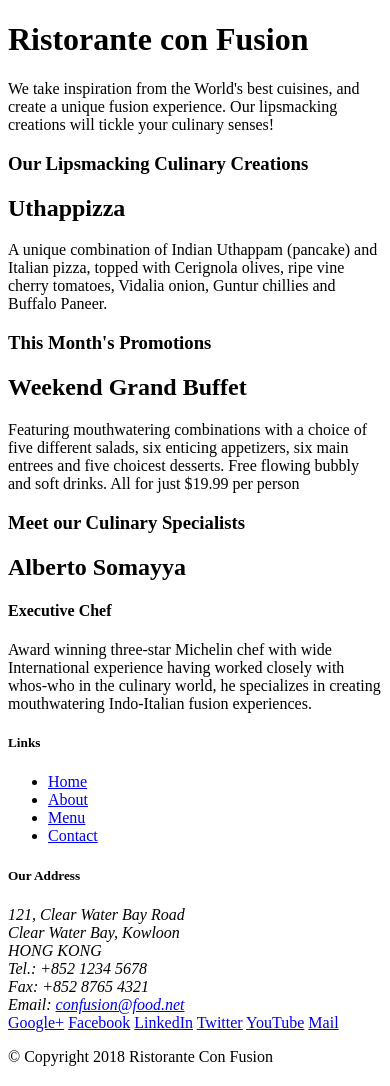
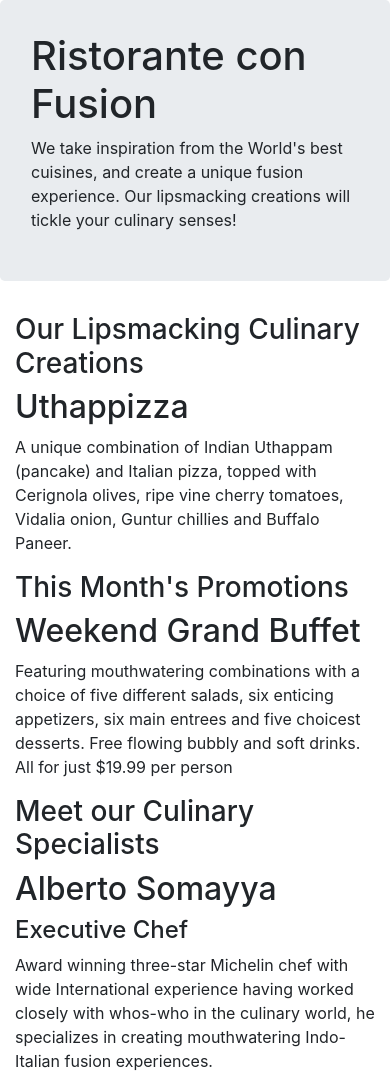
Before and after one commit to OsamaAbrar25/bootstrap, a website: page index.html in a window 390 px wide. Shown: the top 1086 px of the page. Drawn offline with nearby package versions, Linux system fonts and the light colour scheme.

Commit message:
Responsive design using bootstrap - 1

```diff
--- a/index.html
+++ b/index.html
@@ -2,51 +2,60 @@
 <html lang="en">
 
 <head>
+
+<!-- Required meta tags always come first -->
+    <meta charset="utf-8">
+    <meta name="viewport" content="width=device-width, initial-scale=1, shrink-to-fit=no">
+    <meta http-equiv="x-ua-compatible" content="ie=edge">
+
+    <!-- Bootstrap CSS -->
+    <link rel="stylesheet" href="node_modules/bootstrap/dist/css/bootstrap.min.css">
+
     <title>Ristorante Con Fusion</title>
 </head>
 
 <body>
 
-    <header>
-        <div>
-            <div>
-                <div>
+    <header class="jumbotron">
+        <div class="container">
+            <div class="row">
+                <div class="col-12 col-sm-6">
                     <h1>Ristorante con Fusion</h1>
                     <p>We take inspiration from the World's best cuisines, and create a unique fusion experience. Our lipsmacking creations will tickle your culinary senses!</p>
                 </div>
-                <div>
+                <div class="col-12 col-sm">
                 </div>
             </div>
         </div>
     </header>
 
-    <div>
-        <div>
-            <div>
+    <div class="container">
+        <div class="row">
+            <div  class="col-12 col-sm-4 order-sm-last col-md-3">
                 <h3>Our Lipsmacking Culinary Creations</h3>
             </div>
-            <div>
+            <div class="col col-sm order-sm-first col-md">
                 <h2>Uthappizza</h2>
                 <p>A unique combination of Indian Uthappam (pancake) and Italian pizza, topped with Cerignola olives, ripe vine cherry tomatoes, Vidalia onion, Guntur chillies and Buffalo Paneer.</p>
             </div>
         </div>
 
 
-        <div>
-            <div>
+        <div class="row">
+            <div class="col-12 col-sm-4 col-md-3">
                 <h3>This Month's Promotions</h3>
             </div>
-            <div>
+            <div class="col col-sm col-md">
                 <h2>Weekend Grand Buffet</h2>
                 <p>Featuring mouthwatering combinations with a choice of five different salads, six enticing appetizers, six main entrees and five choicest desserts. Free flowing bubbly and soft drinks. All for just $19.99 per person </p>
             </div>
         </div>
 
-        <div>
-            <div>
+        <div class="row">
+            <div class="col-12 col-sm-4 order-sm-last col-md-3">
                 <h3>Meet our Culinary Specialists</h3>
             </div>
-            <div>
+            <div class="col col-sm order-sm-first col-md">
                 <h2>Alberto Somayya</h2>
                 <h4>Executive Chef</h4>
                 <p>Award winning three-star Michelin chef with wide International experience having worked closely with whos-who in the culinary world, he specializes in creating mouthwatering Indo-Italian fusion experiences. </p>
@@ -55,9 +64,9 @@
     </div>
 
     <footer>
-        <div>
-            <div>
-                <div>
+        <div class="container">
+            <div class="row">
+                <div class="col-4 offset-1 col-sm-2">
                     <h5>Links</h5>
                     <ul>
                         <li><a href="#">Home</a></li>
@@ -66,7 +75,7 @@
                         <li><a href="#">Contact</a></li>
                     </ul>
                 </div>
-                <div>
+                <div class="col-7 col-sm-5">
                     <h5>Our Address</h5>
                     <address>
 		              121, Clear Water Bay Road<br>
@@ -77,7 +86,7 @@
 		              Email: <a href="mailto:confusion@food.net">confusion@food.net</a>
 		           </address>
                 </div>
-                <div>
+                <div class="col-12 col-sm-4">
                     <div>
                         <a href="http://google.com/+">Google+</a>
                         <a href="http://www.facebook.com/profile.php?id=">Facebook</a>
@@ -88,14 +97,19 @@
                     </div>
                 </div>
            </div>
-           <div>
-                <div>
+           <div class="row">
+                <div class="col-auto">
                     <p>© Copyright 2018 Ristorante Con Fusion</p>
                 </div>
            </div>
         </div>
     </footer>
 
+  <!-- jQuery first, then Popper.js, then Bootstrap JS. -->
+    <script src="node_modules/jquery/dist/jquery.slim.min.js"></script>
+    <script src="node_modules/popper.js/dist/umd/popper.min.js"></script>
+    <script src="node_modules/bootstrap/dist/js/bootstrap.min.js"></script>
+
 </body>
 
 </html>
--- a/package.json
+++ b/package.json
@@ -12,5 +12,11 @@
   "license": "ISC",
   "devDependencies": {
     "lite-server": "^2.3.0"
+  },
+  "dependencies": {
+    "bootstrap": "^4.0.0",
+    "jquery": "^3.3.1",
+    "popper.js": "^1.12.9",
+    "save": "^2.4.0"
   }
 }
```
Also changed, not shown: 1 other file.
